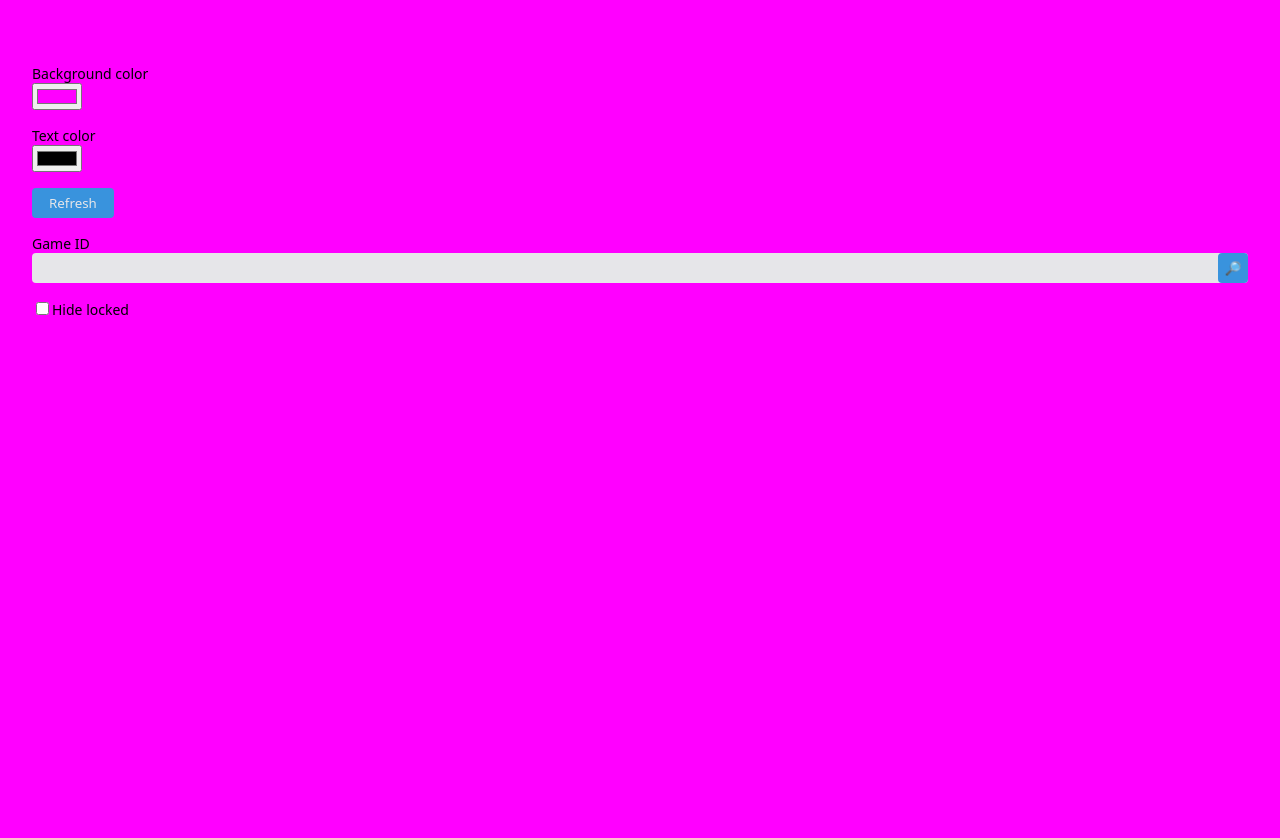
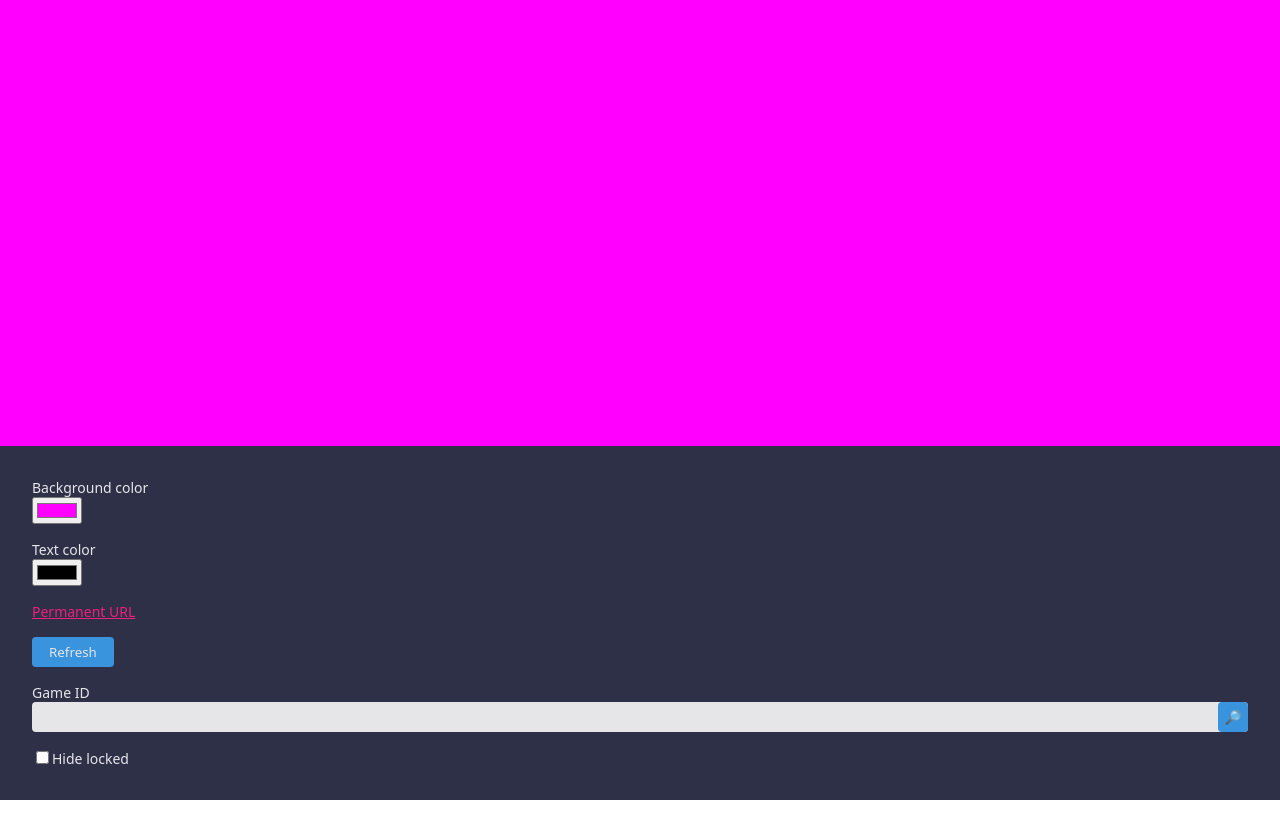
Before and after one commit to makmonty/cheevos-overlays, a Vue app: page /overlay/game-progress in a window 1280 px wide. Shown: the top 838 px of the page. After the commit the page ends 800 px from the top, so only its background shows below. Built offline with nearby package versions, Linux system fonts and the light colour scheme; no server answers.

Commit message:
Fixed build. Added permanent url link to GameProgress overlay

```diff
--- a/src/components/NavBar.vue
+++ b/src/components/NavBar.vue
@@ -1,13 +1,16 @@
 <script lang="ts" setup>
-import { useSettingsStore } from '@/stores/settings';
 import { useRouter } from 'vue-router';
 import BaseButton from './BaseButton.vue';
+import { useAuthStore } from '@/stores/auth';
+import { storeToRefs } from 'pinia';
 
 const router = useRouter()
+const auth = useAuthStore()
 
-const settings = useSettingsStore();
+const {username} = storeToRefs(auth)
+
 const logout = () => {
-	settings.logout()
+	auth.logout()
 	router.push({name: 'home'})
 }
 </script>
@@ -15,8 +18,8 @@ const logout = () => {
 <template>
 	<nav class="nav-bar">
 		<div class="nav-bar-right">
-			<div v-if="settings.username" class="nav-bar-session">
-				<div>Logged in as <span>{{settings.username}}</span></div>
+			<div v-if="username" class="nav-bar-session">
+				<div>Logged in as <span>{{username}}</span></div>
 				<BaseButton variant="text" @click="logout">Logout</BaseButton>
 			</div>
 			<div v-else>
--- a/src/composables/cheevosApi.ts
+++ b/src/composables/cheevosApi.ts
@@ -2,18 +2,12 @@ import {ref} from 'vue'
 import { type GameProgress, type Game, type UserProfile, type UserSummary } from './types'
 import { useAuthStore } from '@/stores/auth'
 import { storeToRefs } from 'pinia'
+import { paramsToQueryString } from '@/utils/url'
 
 export const cheevosBaseUrl = 'https://retroachievements.org'
 export const cheevosMediaBaseUrl = 'https://media.retroachievements.org'
 
 export class CredentialsError extends Error {
-}
-
-const paramsToQueryString = (params: Record<string, string>): string => {
-	return Object.entries(params).reduce<string[]>((prev, [key, value]) => [
-		...prev,
-		`${key}=${value}`
-	], []).join('&')
 }
 
 export const useCheevosGet = <DataT>() => {
--- /dev/null
+++ b/src/composables/overlays.ts
@@ -0,0 +1,19 @@
+import { useAuthStore } from '@/stores/auth'
+import { useSettingsStore } from '@/stores/settings'
+import { baseUrl } from '@/utils/config'
+import { paramsToQueryString } from '@/utils/url'
+
+export const useOverlayPermanentUrl = (overlay: string, params: Record<string, string>) => {
+  const auth = useAuthStore()
+  const settings = useSettingsStore()
+
+  const queryString = paramsToQueryString({
+    username: auth.username,
+    webApiKey: auth.webApiKey,
+    backgroundColor: settings.preferences.global.backgroundColor.substring(1),
+    textColor: settings.preferences.global.textColor.substring(1),
+    ...params
+  })
+
+  return `${baseUrl}/overlay/${overlay}?${queryString}`
+}
--- a/src/layouts/OverlayLayout.vue
+++ b/src/layouts/OverlayLayout.vue
@@ -31,11 +31,10 @@ const onChange = () => {
 </script>
 
 <template>
-	<main
-		class="overlay-layout"
-		:style="{backgroundColor, color: textColor}"
-	>
-		<slot />
+  <main class="overlay-layout">
+    <div class="overlay" :style="{backgroundColor, color: textColor}">
+      <slot />
+    </div>
 		<div v-if="!hideOptions" class="options">
 			<FormGroup label="Background color">
 				<ColorPicker v-model="backgroundColor" @change="onChange" />
@@ -54,13 +53,18 @@ const onChange = () => {
 .overlay-layout {
 	height: 100%;
 	overflow-y: auto;
+  display: flex;
+  flex-direction: column;
+}
+
+.overlay {
+	color: var(--background-color);
+  flex-grow: 1;
 	padding-bottom: 64px;
-	color: var(--background-color);
 }
 
 .options {
-	margin-top: 64px;
-	padding: 0 32px;
+	padding: 32px;
 	display: flex;
 	flex-direction: column;
 	gap: 16px;
--- /dev/null
+++ b/src/utils/config.ts
@@ -0,0 +1 @@
+export const baseUrl = 'https://overlays.makmonty.com' // TODO: Move to a configurable file
--- /dev/null
+++ b/src/utils/url.ts
@@ -0,0 +1,6 @@
+export const paramsToQueryString = (params: Record<string, string>): string => {
+	return Object.entries(params).reduce<string[]>((prev, [key, value]) => [
+		...prev,
+		`${key}=${value}`
+	], []).join('&')
+}
--- a/src/views/HomeView.vue
+++ b/src/views/HomeView.vue
@@ -31,6 +31,14 @@ const {
 					<li v-for="(error, index) in errors" :key="index">{{error}}</li>
 				</ul>
 			</div>
+
+			<section class="catalog" target="_blank">
+        <p>
+          <router-link :to="{name: 'catalog'}" title="Go to catalog">
+            Or go straight to the Catalog
+          </router-link>
+        </p>
+			</section>
 
 			<section class="howto" target="_blank">
 				<p><a href="https://github.com/makmonty/cheevos-overlays?tab=readme-ov-file#how-to-use"
--- a/src/views/overlays/GameProgressView.vue
+++ b/src/views/overlays/GameProgressView.vue
@@ -10,6 +10,7 @@ import IconButton from '@/components/IconButton.vue';
 import BaseButton from '@/components/BaseButton.vue';
 import { useRoute } from 'vue-router';
 import { useAuthStore } from '@/stores/auth';
+import { useOverlayPermanentUrl } from '@/composables/overlays';
 
 const { query } = useRoute()
 
@@ -31,6 +32,11 @@ const sortedCheevos = computed(() =>
 			Math.max(new Date(a1.DateEarned || 0).getTime(), new Date(a1.DateEarnedHardcore || 0).getTime())
 		)
 		: [])
+
+const permanentUrl = useOverlayPermanentUrl('game-progress', {
+  hideLocked: hideLocked.value ? '1' : '',
+  gameId: gameId.value
+})
 
 const onChange = () => {
 	setPreferences({
@@ -58,6 +64,7 @@ watchEffect(fetch)
 		<CheevoBadgeList :cheevos="sortedCheevos" />
 
 		<template #options>
+      <a :href="permanentUrl">Permanent URL</a>
 			<FormGroup>
 				<BaseButton size="large" @click="fetch">Refresh</BaseButton>
 			</FormGroup>
```
